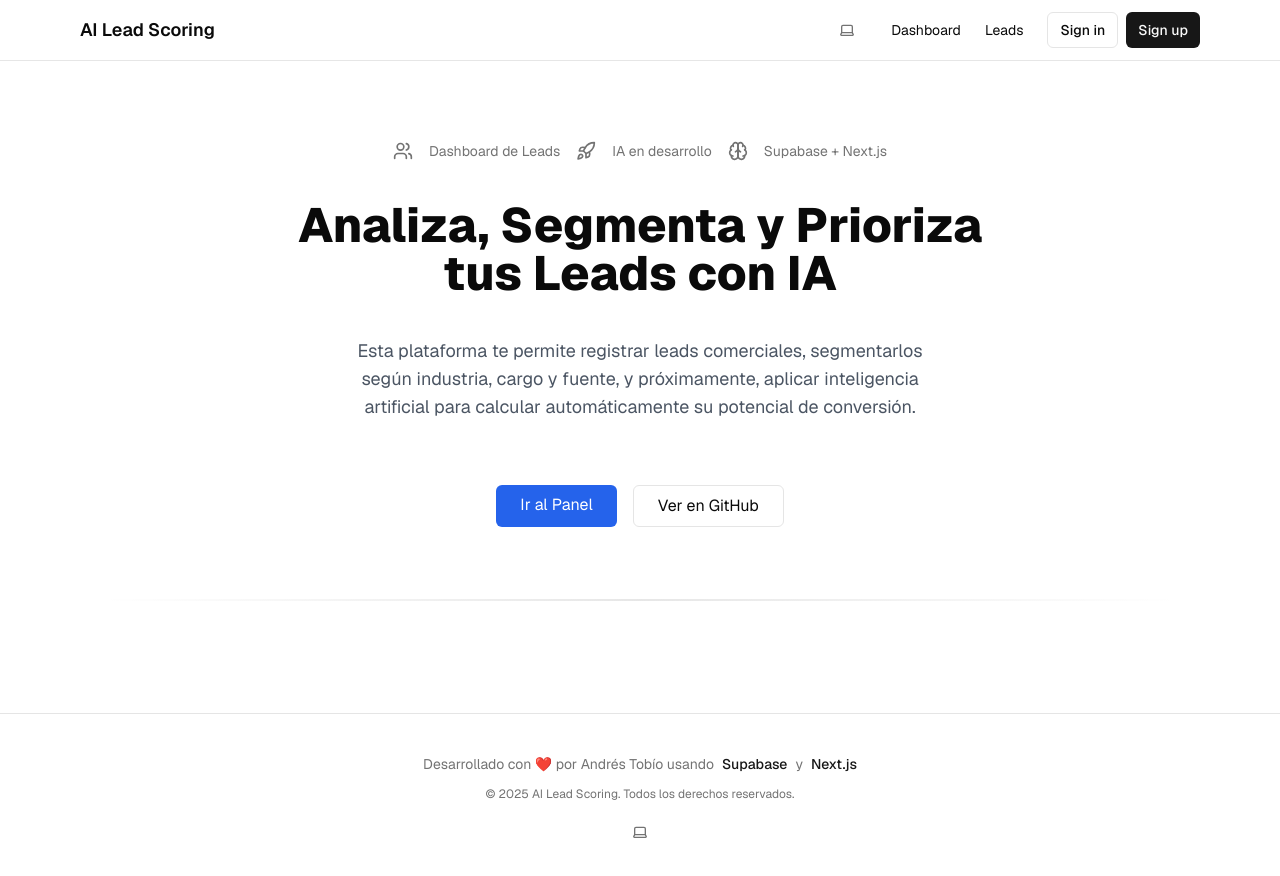
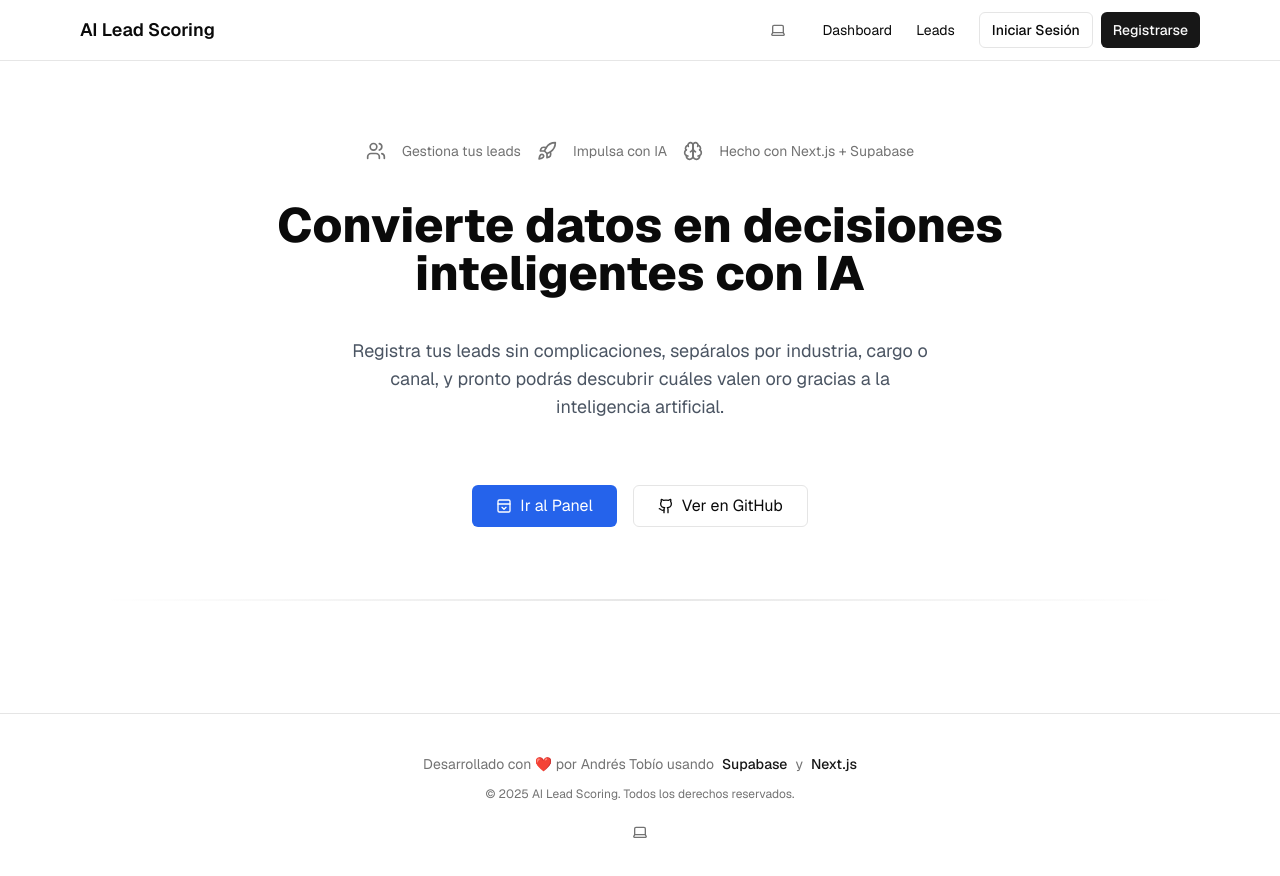
Before and after one commit to AndrewUru/ai-lead-scoring, a Next.js app: page / in a window 1280 px wide. Shown: the top 876 px of the page. Built offline with nearby package versions, Linux system fonts and the light colour scheme; no server answers.

Commit message:
Actualiza el texto de los botones de autenticación y mejora el encabezado de la página principal con descripciones más claras y atractivas.

```diff
--- a/components/header-auth.tsx
+++ b/components/header-auth.tsx
@@ -32,7 +32,7 @@ export default async function AuthButton() {
               disabled
               className="opacity-75 cursor-none pointer-events-none"
             >
-              <Link href="/sign-in">Sign in</Link>
+              <Link href="/sign-in">Iniciar Sesión</Link>
             </Button>
             <Button
               asChild
@@ -41,7 +41,7 @@ export default async function AuthButton() {
               disabled
               className="opacity-75 cursor-none pointer-events-none"
             >
-              <Link href="/sign-up">Sign up</Link>
+              <Link href="/sign-up">Registrarse</Link>
             </Button>
           </div>
         </div>
@@ -60,10 +60,10 @@ export default async function AuthButton() {
   ) : (
     <div className="flex gap-2">
       <Button asChild size="sm" variant={"outline"}>
-        <Link href="/sign-in">Sign in</Link>
+        <Link href="/sign-in">Iniciar Sesión</Link>
       </Button>
       <Button asChild size="sm" variant={"default"}>
-        <Link href="/sign-up">Sign up</Link>
+        <Link href="/sign-up">Registrarse</Link>
       </Button>
     </div>
   );
--- a/components/hero.tsx
+++ b/components/hero.tsx
@@ -1,41 +1,49 @@
 import Link from "next/link";
-import { RocketIcon, UsersIcon, BrainIcon } from "lucide-react";
+import {
+  RocketIcon,
+  UsersIcon,
+  BrainIcon,
+  GithubIcon,
+  PanelTopOpenIcon,
+} from "lucide-react";
 
 export default function Header() {
   return (
     <div className="flex flex-col gap-10 items-center text-center mt-10 px-4">
       <div className="flex items-center gap-4 text-sm text-muted-foreground">
         <UsersIcon className="w-5 h-5" />
-        <span>Dashboard de Leads</span>
+        <span>Gestiona tus leads</span>
         <RocketIcon className="w-5 h-5" />
-        <span>IA en desarrollo</span>
+        <span>Impulsa con IA</span>
         <BrainIcon className="w-5 h-5" />
-        <span>Supabase + Next.js</span>
+        <span>Hecho con Next.js + Supabase</span>
       </div>
 
       <h1 className="text-4xl md:text-5xl font-extrabold max-w-3xl">
-        Analiza, Segmenta y Prioriza tus Leads con IA
+        Convierte datos en decisiones inteligentes con IA
       </h1>
 
       <p className="text-gray-600 dark:text-gray-300 max-w-xl text-lg">
-        Esta plataforma te permite registrar leads comerciales, segmentarlos
-        según industria, cargo y fuente, y próximamente, aplicar inteligencia
-        artificial para calcular automáticamente su potencial de conversión.
+        Registra tus leads sin complicaciones, sepáralos por industria, cargo o
+        canal, y pronto podrás descubrir cuáles valen oro gracias a la
+        inteligencia artificial.
       </p>
 
       <div className="flex flex-wrap justify-center gap-4 mt-6">
         <Link
           href="/dashboard"
-          className="bg-blue-600 text-white px-6 py-2 rounded-md hover:bg-blue-700 transition"
+          className="bg-blue-600 text-white px-6 py-2 rounded-md hover:bg-blue-700 transition inline-flex items-center gap-2"
         >
+          <PanelTopOpenIcon className="w-4 h-4" />
           Ir al Panel
         </Link>
         <a
           href="https://github.com/andrewuru/ai-lead-scoring"
           target="_blank"
           rel="noopener noreferrer"
-          className="border px-6 py-2 rounded-md hover:bg-muted transition"
+          className="border px-6 py-2 rounded-md hover:bg-muted transition inline-flex items-center gap-2"
         >
+          <GithubIcon className="w-4 h-4" />
           Ver en GitHub
         </a>
       </div>
```
